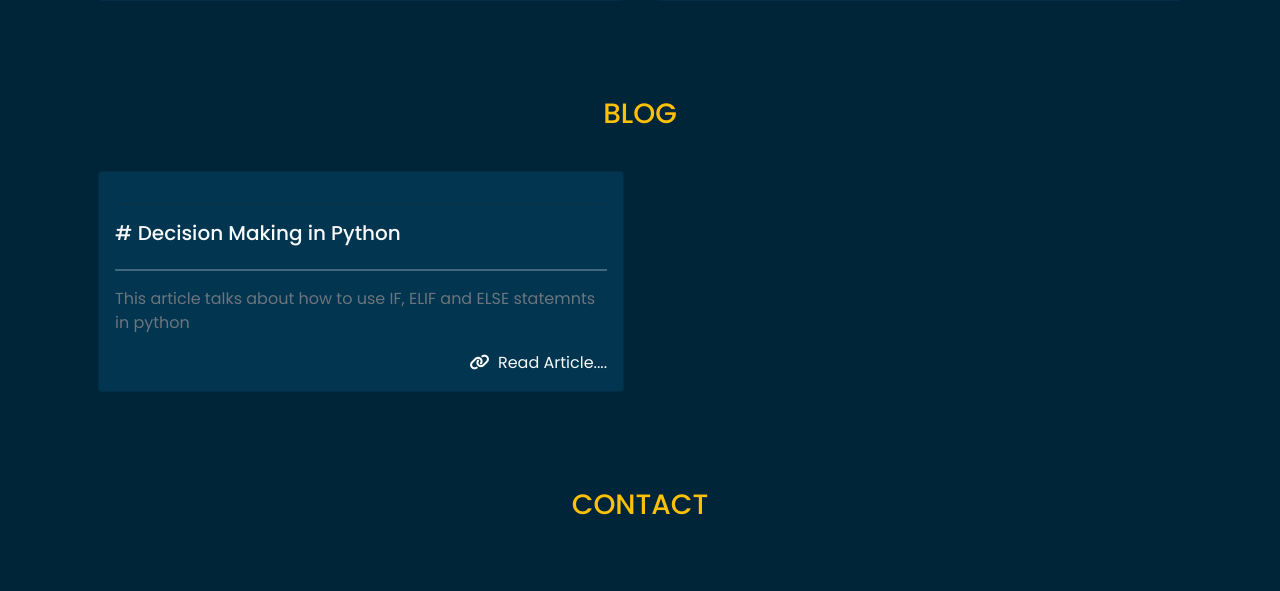
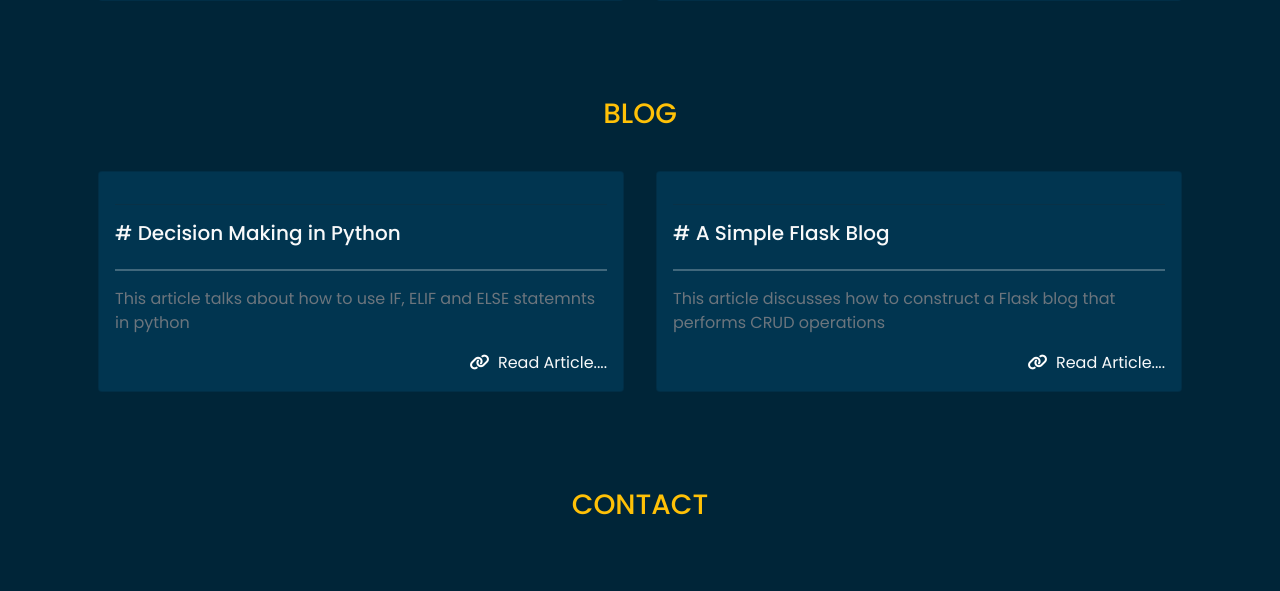
Before and after one commit to engrmarkk/my_portfolio, a Flask app: page / in a window 1280 px wide. Shown: the part 3330-3921 px from the top of the page. Run offline with Flask 2, Linux system fonts and the light colour scheme; some libraries are stand-ins or nearby versions.

Commit message:
added another blog

```diff
--- a/templates/portfolio.html
+++ b/templates/portfolio.html
@@ -682,6 +682,32 @@
             </div>
           </div>
           <!-- ......................................... -->
+
+          <!-- Blog Card 2 -->
+          <div class="p-3">
+            <div class="col-lg card p-3" style="background: #013550;">
+              <hr />
+              <p class="h5 text-light"># A Simple Flask Blog</p>
+              <hr style="border: 1px solid white" />
+              <p class="text-muted">
+                This article discusses how to construct a Flask blog that performs CRUD operations
+              </p>
+
+              <div class="d-flex align-items-center justify-content-end">
+                <a
+                  href="https://medium.com/@iamengineermark/a-simple-flask-blog-bf7ebe69a013"
+                  class="text-light text-decoration-none"
+                  style="width: fit-content"
+                  ><i
+                    class="fas fa-link text-white"
+                    style="width: fit-content"
+                  ></i
+                  >&nbsp; Read Article....</a
+                >
+              </div>
+            </div>
+          </div>
+          <!-- ..................................... -->
         </div>
       </div>
     </section>
```
